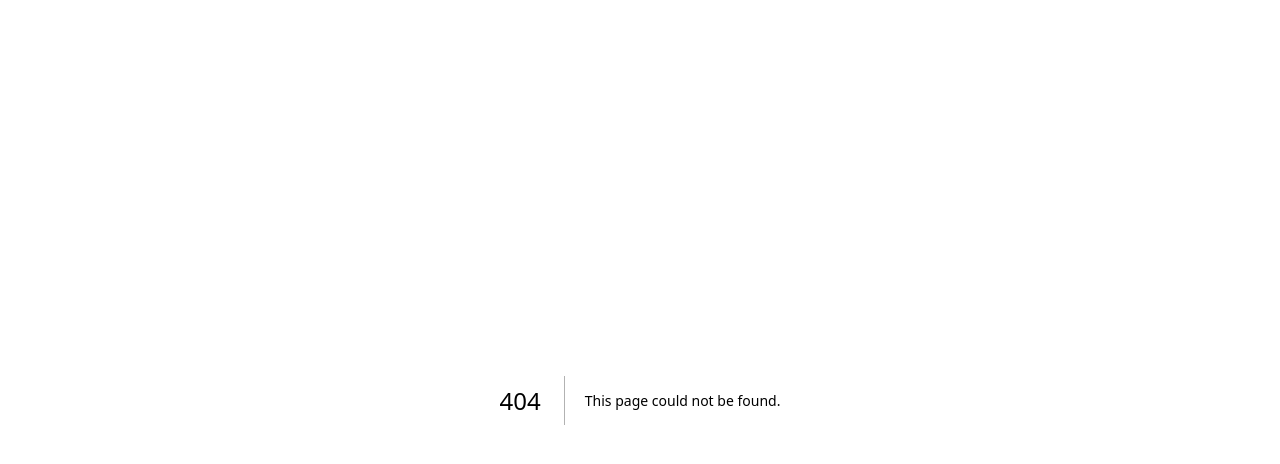
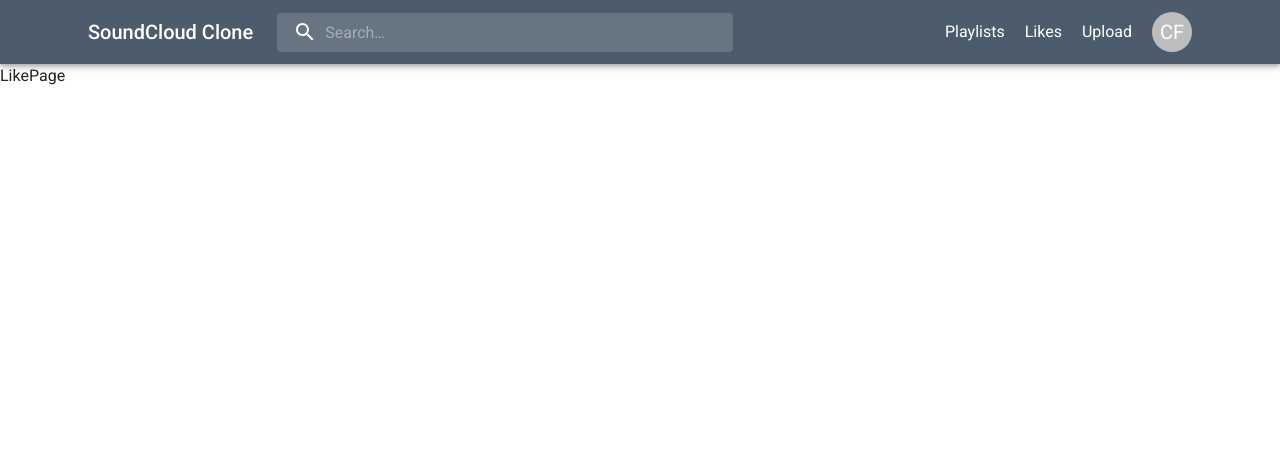
Before and after one commit to PhanAnhHao/FE-Nextjs-Soundclound, a Next.js app in the folder nextjs-mui-ts-client/: page /like in a window 1280 px wide. Before the commit this address had no page. Shown: the top 464 px of the page. Built offline with nearby package versions, Linux system fonts and the light colour scheme.

Commit message:
Module HomePage: Share Layout

```diff
--- a/nextjs-mui-ts-client/src/app/layout.tsx
+++ b/nextjs-mui-ts-client/src/app/layout.tsx
@@ -1,3 +1,4 @@
+import AppHeader from '@/components/header/app.header';
 import ThemeRegistry from '@/components/theme-registry/theme.registry';
 
 export default function RootLayout({ children }: { children: React.ReactNode }) {
@@ -5,6 +6,7 @@ export default function RootLayout({ children }: { children: React.ReactNode })
     <html lang="en">
       <body>
         <ThemeRegistry>
+          <AppHeader />
           {children}
         </ThemeRegistry>
       </body>
--- /dev/null
+++ b/nextjs-mui-ts-client/src/app/like/page.tsx
@@ -0,0 +1,7 @@
+const LikePage = () => {
+    return (
+        <div>LikePage</div>
+    );
+};
+
+export default LikePage;
--- a/nextjs-mui-ts-client/src/app/page.tsx
+++ b/nextjs-mui-ts-client/src/app/page.tsx
@@ -3,8 +3,7 @@ import AppHeader from "@/components/header/app.header"
 export default function HomePage() {
   return (
     <div>
-      <AppHeader />
-      <div>Hello world</div>
+      <div>HomePage</div>
     </div>
   );
 }
--- a/nextjs-mui-ts-client/src/components/header/app.header.tsx
+++ b/nextjs-mui-ts-client/src/components/header/app.header.tsx
@@ -16,6 +16,7 @@ import MoreIcon from '@mui/icons-material/MoreVert';
 import Container from '@mui/material/Container';
 import Avatar from '@mui/material/Avatar';
 import Link from 'next/link';
+import { useRouter } from 'next/navigation';
 
 // styed-component
 const Search = styled('div')(({ theme }) => ({
@@ -60,6 +61,7 @@ const StyledInputBase = styled(InputBase)(({ theme }) => ({
 }));
 
 export default function AppHeader() {
+    const router = useRouter();
     const [anchorEl, setAnchorEl] = React.useState<null | HTMLElement>(null);
     const [mobileMoreAnchorEl, setMobileMoreAnchorEl] =
         React.useState<null | HTMLElement>(null);
@@ -146,6 +148,10 @@ export default function AppHeader() {
         </Menu>
     );
 
+    const handleRedirectHome = () => {
+        router.push('/');
+    }
+
     return (
         <Box sx={{ flexGrow: 1 }}>
             <AppBar
@@ -163,16 +169,18 @@ export default function AppHeader() {
                             aria-label="open drawer"
                             sx={{
                                 mr: 2,
-                                display: { xs: 'block', sm: 'none' }
+                                display: { xs: 'block', sm: 'none' }, cursor: 'pointer'
                             }}
+                            onClick={() => router.push('/')}
                         >
-                            <MenuIcon />
+                            SC Clone
                         </IconButton>
                         <Typography
                             variant="h6"
                             noWrap
                             component="div"
-                            sx={{ display: { xs: 'none', sm: 'block' } }}
+                            sx={{ display: { xs: 'none', sm: 'block' }, cursor: 'pointer' }}
+                            onClick={() => handleRedirectHome()}
                         >
                             SoundCloud Clone
                         </Typography>
```
